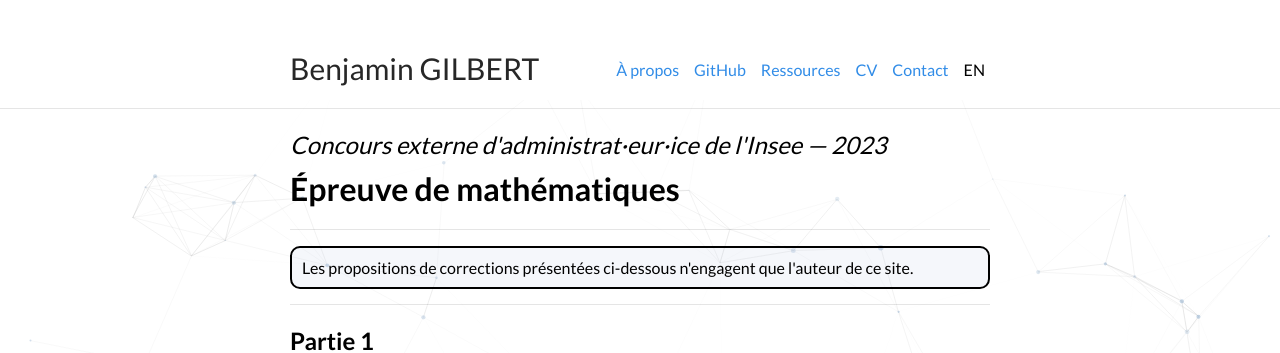
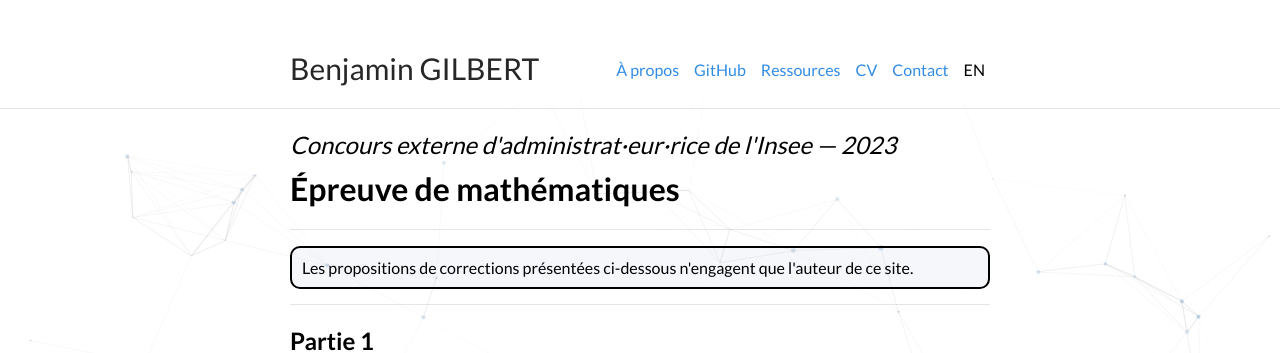
Before and after one commit to bglbrt/bglbrt.github.io, a Jekyll site: the page built from fr/ressources/corrections/insee_administrateur_externe_2023.md, in a window 1280 px wide and 900 px high. Shown: the top 353 px of the window. Built offline with Jekyll 4.4.1, drawn with Linux system fonts in a browser that asks for light colours; nearby versions of some CDN libraries.

Commit message:
Mise à jour du site

```diff
--- a/fr/ressources/corrections/insee_administrateur_externe_2023.md
+++ b/fr/ressources/corrections/insee_administrateur_externe_2023.md
@@ -1,12 +1,12 @@
 ---
 layout: default
-description: Concours externe d'administrat·eur·ice de l'Insee — 2023
+description: Concours externe d'administrat·eur·rice de l'Insee — 2023
 title: Benjamin GILBERT - Corrections
 lang: "fr"
 katex: True
 ---
 
-<h2 style="font-weight: normal; margin-bottom: 10px"><em>Concours externe d'administrat·eur·ice de l'Insee — 2023</em></h2>
+<h2 style="font-weight: normal; margin-bottom: 10px"><em>Concours externe d'administrat·eur·rice de l'Insee — 2023</em></h2>
 <h1 style="margin-top: 0">Épreuve de mathématiques</h1>
 
 ---
```
Also changed, not shown: fr/ressources/corrections/insee_administrateur_externe_1993.md (+2 -2 lines).
